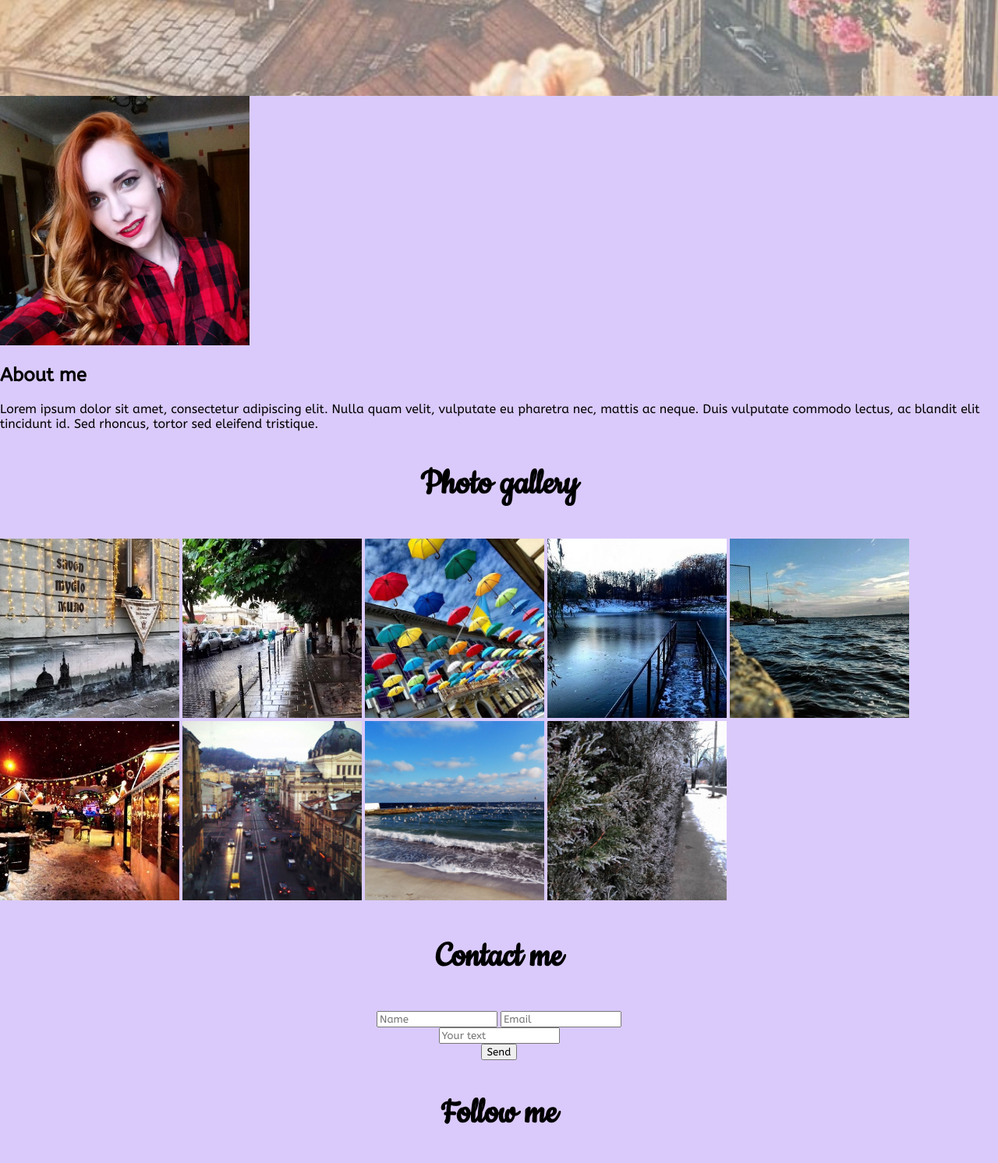
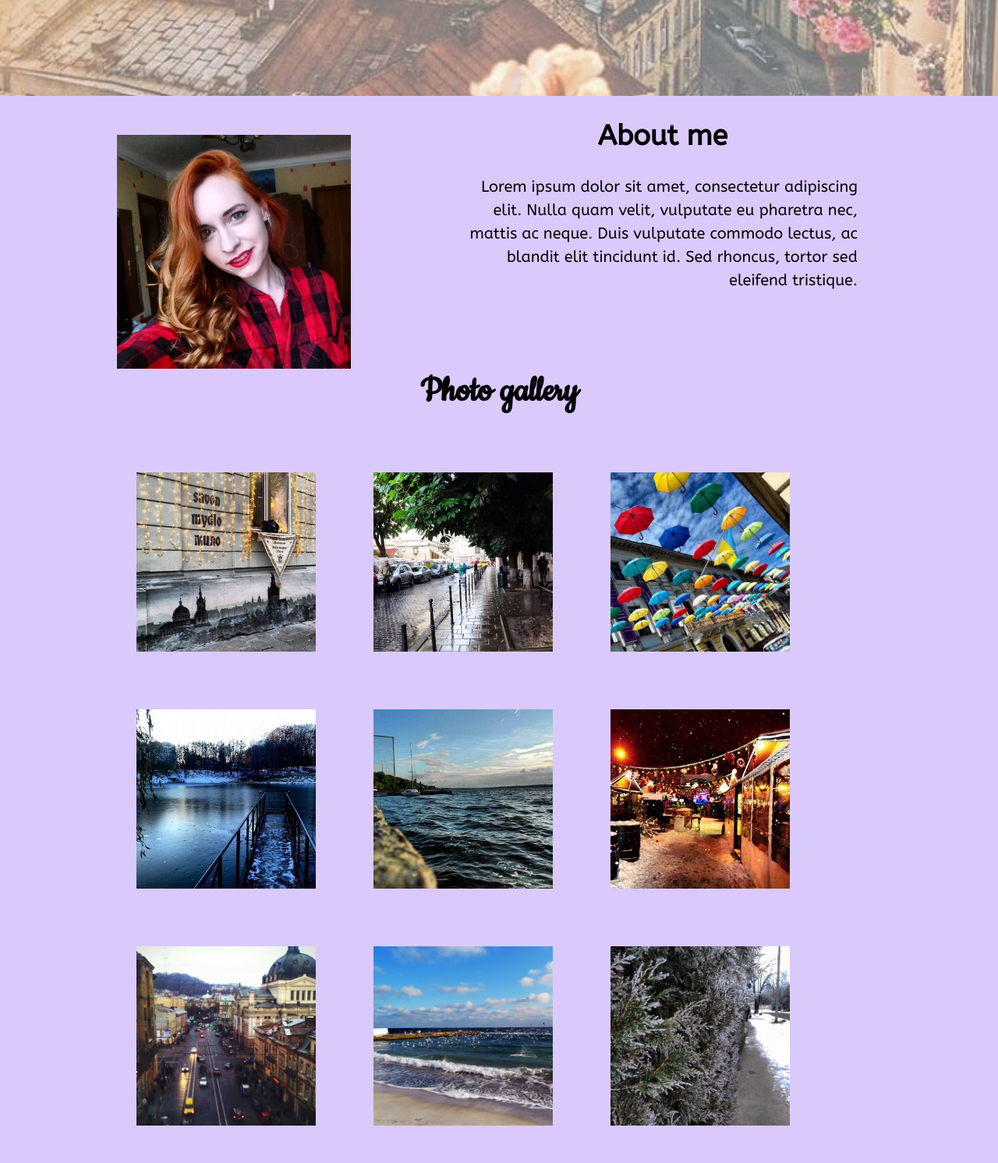
Before and after one commit to LiaEvgenieva/home-html-03, a plain HTML site: page index.html in a window 1280 px wide. Shown: the part 570-2062 px from the top of the page at 78% size. Drawn offline with nearby package versions, Linux system fonts and the light colour scheme.

Commit message:
add new styles

```diff
--- a/css/index.css
+++ b/css/index.css
@@ -1,8 +1,8 @@
 body {
-    margin: auto;
+    margin: 0;
     padding: 0;
     background-color: #dacafb;
-    min-width: 800px;
+    min-width: 375px;
 }
 
 header {
@@ -25,6 +25,14 @@ header ul li{
     display: inline;
 }
 
+nav ul {
+    height: 80px;
+    font-size: 24px;
+    display: flex;
+    justify-content: space-around;
+    align-items: center;
+}
+
 nav li a {
 	text-decoration: none;
 	color: #000000;
@@ -43,37 +51,100 @@ nav li a {
     font-size: 60px;
 }
 
+main {
+    max-width: 1000px;
+    margin: auto;
+}
+
 #gallery h2, #contact h2, #follow h2 {
     text-align: center;
     font-family: "Cookie-Regular";
     font-size: 50px;
 }
 
-#about img {
-    height: 320px;
-    width: 320px;
+#about {
+    display: flex;
 }
 
+.about-img {
+    justify-content: flex-start;
+    width: 310px;
+    height: 310px;
+}
+
+#about img {
+    height: 300px;
+    width: 300px;
+    margin: 50px 10px 10px 10px;
+}
+
+.about-text {
+    justify-content: flex-end;
+    height: 310px;
+    width: 500px;
+    margin-left: 150px;
+}
 
 #about h2 {
     font-family: "ABeeZee-Regular";
+    font-size: 36px;
+    text-align: center;
 }
 
 #about p {
     font-family: "ABeeZee-Regular";
+    font-size: 20px;
+    line-height: 1.5;
+    text-align: right;
 }
 
 #gallery img {
     width: 230px;
     height: 230px;
+    margin: 35px 35px;
 }
 
 #contact form {
     text-align: center;
 }
 
-#contact input {
+#contact input, #contact button {
     font-family: "ABeeZee-Regular";
+    border: solid #c0c0c0 3px;
+    border-radius: 7px;
+}
+
+.input {
+    width: 200px;
+    height: 25px;
+    margin: 0 21px;
+}
+
+.textarea {
+    width: 450px;
+    height: 100px;
+    margin: 30px 0 0 0;
+}
+
+#contact button {
+    width: 100px;
+    background-color: #8b51f5;
+    color: #fafafa;
+    border: none;
+    border-radius: 5px;
+    margin-top: 30px;
+    height: 30px;
+}
+
+#follow div {
+    display: flex;
+    justify-content: center;
+}
+
+#follow img {
+    width: 60px;
+    height: 60px;
+    margin: 0 10px 20px 10px;
 }
 
 footer {
--- a/index.html
+++ b/index.html
@@ -3,7 +3,7 @@
 <head>
     <meta charset="UTF-8">
     <meta name="viewport" content="width=device-width, initial-scale=1.0">
-    <title>Document</title>
+    <title>Julie Sava</title>
     <link rel="stylesheet" href="css/index.css">
 </head>
 <body>
@@ -27,17 +27,22 @@
     <main>
 
         <section id="about">
+            <div class="about-img">
                 <img src="images/my-photo.jpg" alt="Julie Sava">
+            </div>
+            <div class="about-text">
                 <h2>About me</h2>
             <p>
                 Lorem ipsum dolor sit amet, consectetur adipiscing elit. Nulla quam velit,
                 vulputate eu pharetra nec, mattis ac neque. Duis vulputate commodo lectus,
                 ac blandit elit tincidunt id. Sed rhoncus, tortor sed eleifend tristique.
             </p>
+            </div>
         </section>
 
         <section id="gallery">
             <h2>Photo gallery</h2>
+            <div>
                 <img src="images/lviv-wall.jpg" alt="lviv-wall">
                 <img src="images/lviv-street.jpg" alt="lviv street">
                 <img src="images/lviv-summer.jpg" alt="summer in lviv">
@@ -47,17 +52,18 @@
                 <img src="images/old-lviv.jpg" alt="old lviv">
                 <img src="images/odessa-sea.jpg" alt="odessa sea">
                 <img src="images/niko-street.jpg" alt="niko street">
+            </div>
         </section>
 
         <section id="contact">
             <h2>Contact me</h2>
             <form id="contact-form">
-                <input type="text" name="name" placeholder="Name" required/>
-                <input type="email" name="email" placeholder="Email" required/>
+                <input class="input" type="text" name="name" placeholder="Name" required/>
+                <input class="input" type="email" name="email" placeholder="Email" required/>
                 <br>
-                <input type="textarea" placeholder="Your text"/>
+                <input class="textarea" type="textarea" placeholder="Your text"/>
                 <br>
-                <input type="submit" value="Send"/>
+                <button type="submit" value="Send">Send</button>
             </form>
 
             <dialog id="thank-dialog">
@@ -71,9 +77,11 @@
 
         <section id="follow">
             <h2>Follow me</h2>
+            <div>
                 <a href="https://www.instagram.com/lia_evgenieva/" alt="inatsgram"><img src="images/instagram.png"></a>
                 <a href="https://www.facebook.com/juli.fedorovich" alt="facebook"><img src="images/facebook.png"></a>
                 <img src="images/skype.png" alt="skype">
+            </div>
         </section>
 
     </main>
```
Lines whose indentation alone changed are shown as unchanged.
